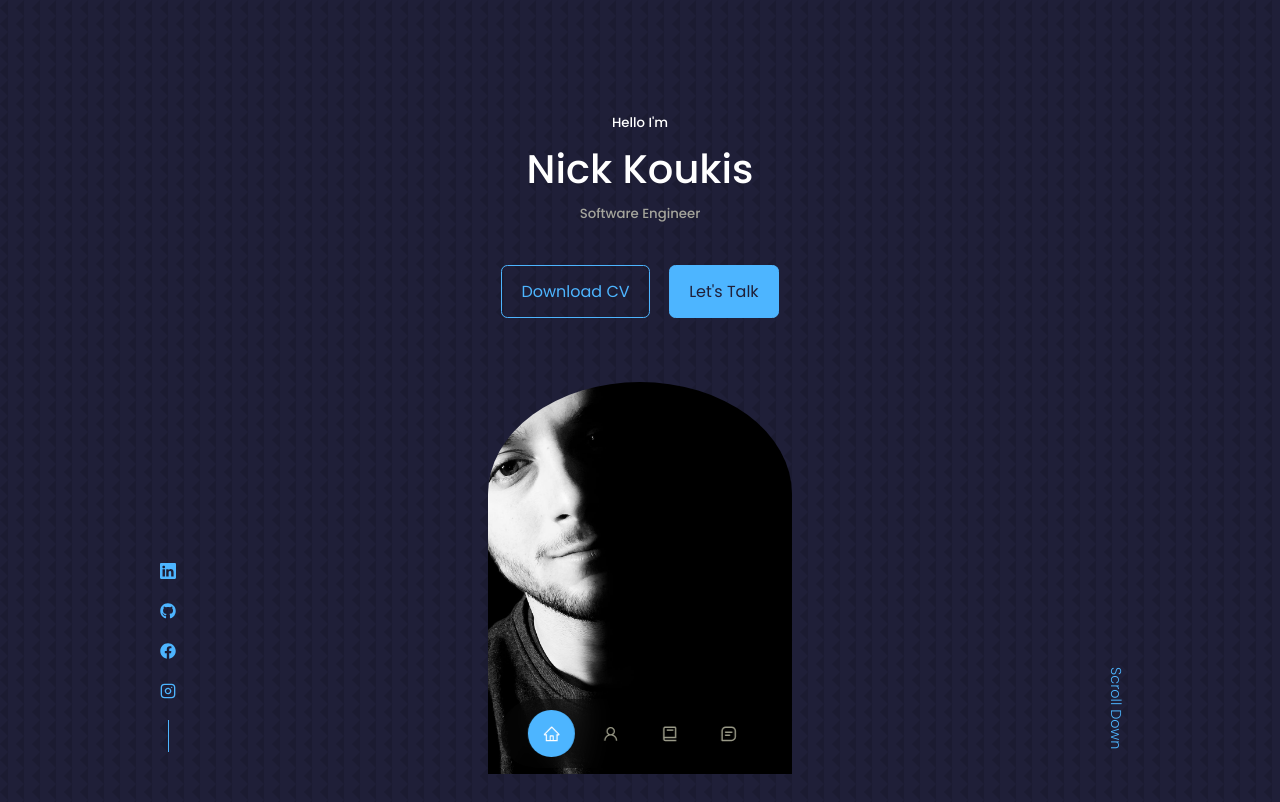
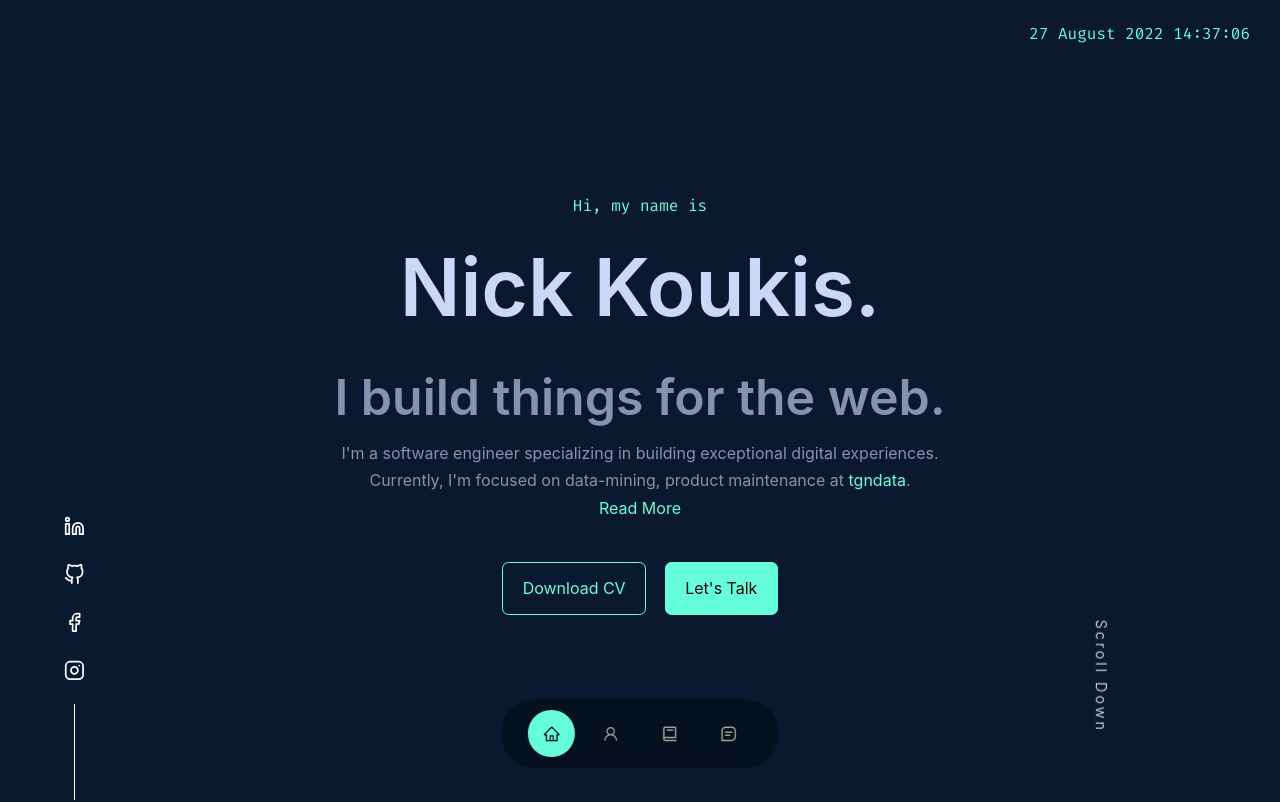
Before and after one commit to nikos-koukis/Portfolio, a React (Create React App) app: page / in a window 1280 px wide. Shown: the top 802 px of the page. Built offline with nearby package versions, Linux system fonts and the light colour scheme.

Commit message:
Improve Header Section

```diff
--- a/src/components/footer/Footer.jsx
+++ b/src/components/footer/Footer.jsx
@@ -25,7 +25,7 @@ const Footer = () => {
       </div>
 
       <div className="footer__copyright">
-        <small>&copy; Nick Koukis - Made with love and JavaScript</small>
+        <small>&copy; Nick Koukis - Made with &#10084; and JavaScript</small>
       </div>
     </footer>
   )
--- a/src/components/header/Header.jsx
+++ b/src/components/header/Header.jsx
@@ -1,23 +1,49 @@
 import React from 'react'
+import { useState } from 'react'
 import './header.css'
 import CTA from './CTA'
-import ME from '../../assets/me.jpg'
 import HeaderSocials from './HeaderSocials'
 
 const Header = () => {
+
+  const [readMoreText, setReadMoreText] = useState(false)
+
+  function readMoreFunc() {
+    setReadMoreText(!readMoreText)
+  }
+
+  const zeroFill = n => {
+    return ('0' + n).slice(-2);
+  }
+  const interval = setInterval(() => {
+    const now = new Date();
+    const monthNames = ["January", "February", "March", "April", "May", "June", "July", "August", "September", "October", "November", "December"];
+
+    const dateTime = zeroFill(now.getUTCDate()) + ' ' + monthNames[now.getMonth()] + ' ' + now.getFullYear() + ' ' + zeroFill(now.getHours()) + ':' + zeroFill(now.getMinutes()) + ':' + zeroFill(now.getSeconds());
+    document.getElementById('date-time').innerHTML = dateTime;
+  }, 1000);
+
   return (
     <header>
+      <div className='header__datetime' id='date-time'></div>
       <div className="container header__container">
-        <h5>Hello I'm</h5>
-        <h1>Nick Koukis</h1>
-        <h5 className="text-light">Software Engineer</h5>
+        <h1>Hi, my name is</h1>
+        <h2>Nick Koukis.</h2>
+        <h3>I build things for the web.</h3>
+        <p>
+          I'm a software engineer specializing in building exceptional digital experiences.
+        </p>
+        <p>
+          Currently, I'm focused on data-mining, product maintenance at <a href="https://tgndata.com/" target='_blank' rel="noopener noreferrer">tgndata</a>.
+        </p>
+        <span onClick={readMoreFunc}>{!readMoreText ? 'Read More' : 'Read Less'}</span>
+        <div className={!readMoreText ? 'read_more_text' : 'read_more_text active'}>
+          <p>Graduate student in the Department of Electrical and Computer Engineering</p>
+          <p>(former Department of Computer Engineering) with</p>
+          <p>fulfilled military obligations (2020)</p>
+        </div>
         <CTA />
         <HeaderSocials />
-
-        <div className="me">
-          <img src={ME} alt="me" />
-        </div>
-
         <a href="#contact" className='scroll__down'>Scroll Down</a>
       </div>
     </header>
--- a/src/components/header/HeaderSocials.jsx
+++ b/src/components/header/HeaderSocials.jsx
@@ -1,15 +1,12 @@
 import React from 'react'
-import { BsLinkedin } from 'react-icons/bs'
-import { FaGithub } from 'react-icons/fa'
-import { FaFacebook } from 'react-icons/fa'
-import { FiInstagram } from 'react-icons/fi';
+import { FiGithub, FiLinkedin, FiFacebook, FiInstagram } from 'react-icons/fi'
 
 const HeaderSocials = () => {
     return (
         <div className='header__socials'>
-            <a href={process.env.REACT_APP_LINKEDIN} target="_blank" rel="noopener noreferrer"><BsLinkedin /></a>
-            <a href={process.env.REACT_APP_GITHUB} target="_blank" rel="noopener noreferrer"><FaGithub /></a>
-            <a href={process.env.REACT_APP_FACEBOOK} target="_blank" rel="noopener noreferrer"><FaFacebook /></a>
+            <a href={process.env.REACT_APP_LINKEDIN} target="_blank" rel="noopener noreferrer"><FiLinkedin /></a>
+            <a href={process.env.REACT_APP_GITHUB} target="_blank" rel="noopener noreferrer"><FiGithub /></a>
+            <a href={process.env.REACT_APP_FACEBOOK} target="_blank" rel="noopener noreferrer"><FiFacebook /></a>
             <a href={process.env.REACT_APP_INSTAGRAM} target="_blank" rel="noopener noreferrer"><FiInstagram /></a>
         </div>
     )
--- a/src/components/header/header.css
+++ b/src/components/header/header.css
@@ -1,6 +1,15 @@
+.header__datetime{
+    position: absolute;
+    top: 0;
+    right: 0;
+    padding: 20px 30px;
+    color: var(--color-green);
+    font-family: var(--font-mono);
+}
+
 header {
     height: 100vh;
-    padding-top: 7rem;
+    padding-top: 12rem;
     overflow: hidden;
 }
 
@@ -10,6 +19,44 @@ header {
     position: relative;
 }
 
+.header__container>h1 {
+    color: var(--color-green);
+    font-size: 1rem;
+    font-family: var(--font-mono);
+}
+
+.header__container>h2 {
+    font-size: clamp(40px, 8vw, 80px);
+    font-weight: 600;
+    color: var(--lightest-slate);
+}
+
+.header__container>h3 {
+    font-size: clamp(20px, 8vw, 50px);
+    font-weight: 600;
+    color: var(--slate);
+}
+
+.header__container>p>a {
+    color: var(--color-green);
+}
+
+.header__container > span{
+    color: var(--color-green);
+    cursor: pointer;
+}
+
+.header__container > .read_more_text {
+    overflow: hidden;
+    height: 0;
+    opacity: 0;
+    transition: height 0ms 400ms, opacity 400ms 0ms;
+}
+
+.header__container > .read_more_text.active {
+    height: auto; opacity: 1;
+    transition: height 0ms 0ms, opacity 600ms 0ms;
+}
 /* ==================== CTA ====================*/
 
 .cta {
@@ -31,23 +78,29 @@ header {
     bottom: 3rem;
 }
 
+.header__socials {
+    z-index: 2;
+    position: fixed;
+    left: 5%;
+    bottom: 0;
+}
+
+.header__socials a {
+    font-size: 1.3rem;
+    color: var(--color-white);
+    transition: var(--transition);
+}
+
+.header__socials a:hover {
+    transform: translateY(-8px);
+    color: var(--color-green);
+}
+
 .header__socials::after {
     content: "";
     width: 1px;
-    height: 2rem;
-    background: var(--color-primary);
-}
-
-/* ==================== ME ====================*/
-
-.me img {
-    width: 22rem;
-    height: 30rem;
-    position: absolute;
-    left: calc(50% - 11rem);
-    border-radius: 12rem 12rem 0 0;
-    overflow: hidden;
-    padding: 4rem 1.5rem 1.5rem 1.5rem;
+    height: 6rem;
+    background: var(--color-white);
 }
 
 /* ==================== SCROLL DOWN ====================*/
@@ -55,10 +108,34 @@ header {
 .scroll__down {
     position: absolute;
     right: -2.3rem;
-    bottom: 5rem;
-    transform: rotate(90deg);
+    bottom: 7rem;
     font-weight: 300;
     font-size: 0.9rem;
+    color: var(--color-white);
+    letter-spacing: 3px;
+    animation: scrollDownMove 2.5s infinite forwards;
+}
+
+@keyframes scrollDownMove {
+    0% {
+        transform: translateY(0px) rotate(90deg);
+    }
+
+    50% {
+        transform: translateY(0px) rotate(90deg);
+    }
+
+    75% {
+        transform: translateY(50px) rotate(90deg);
+    }
+
+    100% {
+        transform: translateY(0px) rotate(90deg);
+    }
+}
+
+.scroll__down:hover {
+    color: var(--color-green);
 }
 
 /* ============== MEDIA QUERIES (MEDIUM DEVICES) =============*/
--- a/src/components/nav/nav.css
+++ b/src/components/nav/nav.css
@@ -24,10 +24,11 @@ nav a {
 }
 
 nav a:hover {
-    background: rgba(0, 0, 0, 0.3);
+    background: var(--color-green);
+    color: var(--color-black);
 }
 
 nav a.active {
-    background: var(--color-primary);
-    color: var(--color-white);
+    background: var(--color-green);
+    color: var(--color-black);
 }
--- a/src/index.css
+++ b/src/index.css
@@ -1,4 +1,5 @@
 @import url('https://fonts.googleapis.com/css2?family=Poppins:wght@300;400;500;600&display=swap');
+@import url('https://fonts.googleapis.com/css2?family=Fira+Code:wght@300;400&family=Fira+Mono&family=Roboto+Mono:wght@300;500&display=swap');
 
 * {
     margin: 0;
@@ -12,15 +13,23 @@
 
 :root {
     --color-bg: #1f1f38;
+    --color-black: #000000;
     --color-bg-variant: #2c2c6c;
     --color-primary: #4db5ff;
+    --color-green: #64ffda;
+    --color-green-transparency: #64ffdb2f;
+    --lightest-slate: #ccd6f6;
     --color-primary-variant: rgba(77, 181, 255, 0.4);
     --color-white: #fff;
+    --slate: #8892b0;
     --color-light: rgba(255, 255, 225, 0.6);
     --container-width-lg: 75%;
     --container-width-md: 86%;
     --container-width-ms: 90%;
     --transition: all 400ms ease;
+    --navy: #0a192f;
+    --font-mono: "SF Mono", "Fira Code", "Fira Mono", "Roboto Mono", monospace;
+    --font-sans: "Calibre", "Inter", "San Francisco", "SF Pro Text", -apple-system, system-ui, sans-serif;
 }
 
 html {
@@ -32,11 +41,11 @@ html {
 }
 
 body {
-    font-family: 'Poppins', sans-serif;
-    background: var(--color-bg);
-    color: var(--color-white);
+    background: var(--navy);
+    color: var(--slate);
+    font-family: var(--font-sans);
+    font-size: var(--fz-xl);
     line-height: 1.7;
-    background-image: url(../src/assets/bg-texture.png);
 }
 
 /* ================== GENERAL STYLES ======================== */
@@ -78,12 +87,8 @@ section>h2 {
 }
 
 a {
-    color: var(--color-primary);
+    color: var(--color-green);
     transition: var(--transition);
-}
-
-a:hover {
-    columns: var(--color-white);
 }
 
 .btn {
@@ -93,20 +98,26 @@ a:hover {
     padding: 0.75rem 1.2rem;
     border-radius: 0.4rem;
     cursor: pointer;
-    border: 1px solid var(--color-primary);
+    border: 1px solid var(--color-green);
     transition: var(--transition);
+    color: var(--color-green);
 }
 
 .btn:hover {
-    background: var(--color-white);
-    color: var(--color-bg);
-    border-color: transparent;
+    background-color: var(--color-green-transparency);
+    color: var(--color-green);
 }
 
 .btn-primary {
-    background-color: var(--color-primary);
-    color: var(--color-bg);
+    background-color: var(--color-green);
+    color: var(--color-black);
 }
+
+.btn-primary:hover {
+    background-color: transparent;
+    color: var(--color-green);
+}
+
 
 img {
     display: block;
```
